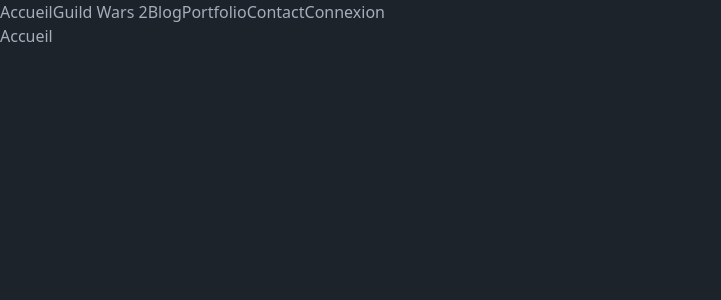
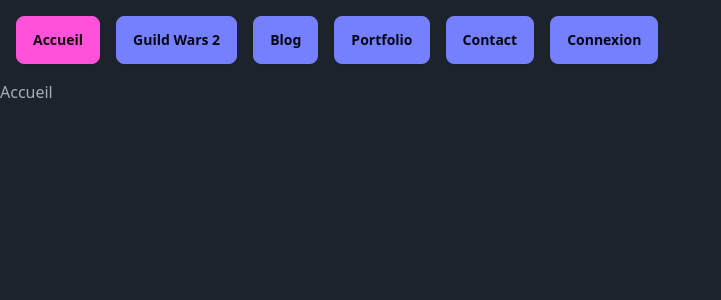
Before and after one commit to coaben2/coaben2, a Vue app: page / in a window 1280 px wide. Shown: the top 300 px of the page, without its empty margins (0-721 px from the left). Built offline with nearby package versions, Linux system fonts and the light colour scheme.

Commit message:
Updated top navigation

```diff
--- a/src/App.vue
+++ b/src/App.vue
@@ -1,22 +1,14 @@
 <script setup>
-import { RouterLink, RouterView } from 'vue-router'
+import { RouterView } from 'vue-router';
+
+import MainNavigation from './components/MainNavigation.vue';
 </script>
 
 <template>
-  <header>
-    <div class="wrapper">
-      <nav>
-        <RouterLink :to="{ name: 'Home' }">Accueil</RouterLink>
-        <RouterLink :to="{ name: 'GuildWars' }">Guild Wars 2</RouterLink>
-        <RouterLink :to="{ name: 'Blog' }">Blog</RouterLink>
-        <RouterLink :to="{ name: 'Portfolio' }">Portfolio</RouterLink>
-        <RouterLink :to="{ name: 'Contact' }">Contact</RouterLink>
-        <RouterLink :to="{ name: 'Login' }">Connexion</RouterLink>
-      </nav>
-    </div>
-  </header>
-
-  <RouterView />
+  <MainNavigation />
+  <div>
+    <RouterView />
+  </div>
 </template>
 
 <style scoped></style>
--- /dev/null
+++ b/src/components/MainNavigation.vue
@@ -0,0 +1,26 @@
+<script setup>
+import { RouterLink } from 'vue-router'
+</script>
+
+<template>
+    <header class="bg-base-100">
+        <nav class="p-4 flex flex-start gap-4">
+            <RouterLink :to="{ name: 'Home' }" class="btn">Accueil</RouterLink>
+            <RouterLink :to="{ name: 'GuildWars' }" class="btn">Guild Wars 2</RouterLink>
+            <RouterLink :to="{ name: 'Blog' }" class="btn">Blog</RouterLink>
+            <RouterLink :to="{ name: 'Portfolio' }" class="btn">Portfolio</RouterLink>
+            <RouterLink :to="{ name: 'Contact' }" class="btn">Contact</RouterLink>
+            <RouterLink :to="{ name: 'Login' }" class="btn">Connexion</RouterLink>
+        </nav>
+    </header>
+</template>
+
+<style scoped>
+header nav a:not(.router-link-active) {
+    @apply btn-primary;
+}
+
+header nav a.router-link-active {
+    @apply btn-secondary;
+}
+</style>
```
